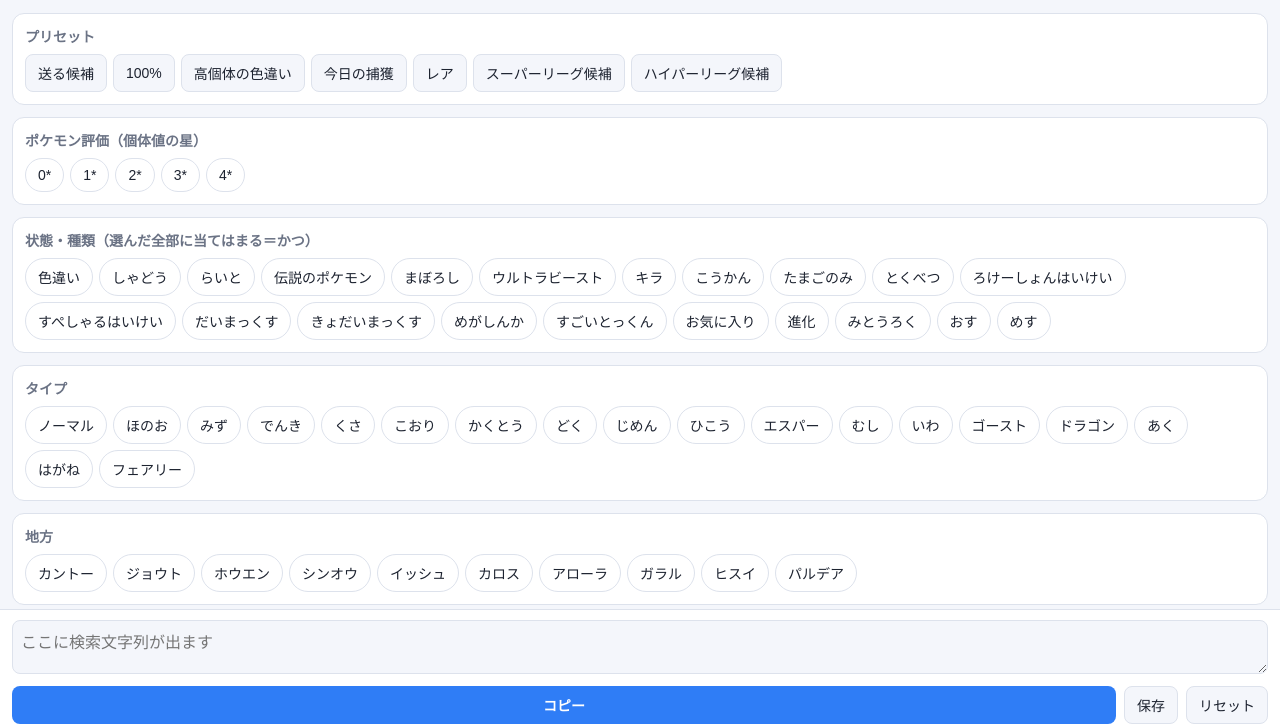
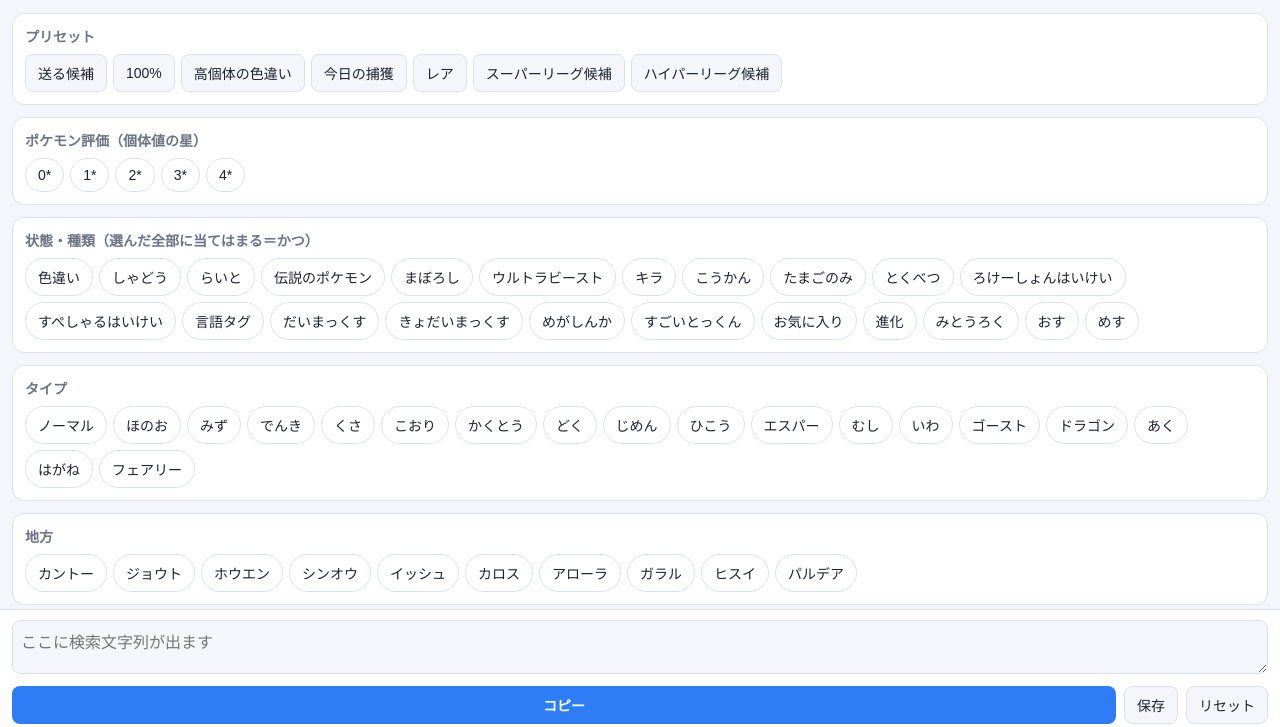
Before and after one commit to umiboshi/pogo-filter, a plain HTML site: page index.html in a window 1280 px wide. Shown: the part 66-793 px from the top of the page. Drawn offline with Linux system fonts and the light colour scheme.

Commit message:
状態・種類に「言語タグ」チップを追加
Co-Authored-By: Claude Opus 5.5 <noreply@anthropic.com>

```diff
--- a/index.html
+++ b/index.html
@@ -164,7 +164,7 @@ const GROUPS = {
   star:   ["0*", "1*", "2*", "3*", "4*"],
   // 表記は攻略サイト（GameWith 2026-11-16更新 / 9db）の記載に合わせた。すごいとっくんは実機で問題なし
   status: ["色違い", "しゃどう", "らいと", "伝説のポケモン", "まぼろし", "ウルトラビースト",
-           "キラ", "こうかん", "たまごのみ", "とくべつ", "ろけーしょんはいけい", "すぺしゃるはいけい", "だいまっくす", "きょだいまっくす",
+           "キラ", "こうかん", "たまごのみ", "とくべつ", "ろけーしょんはいけい", "すぺしゃるはいけい", "言語タグ", "だいまっくす", "きょだいまっくす",
            "めがしんか", "すごいとっくん", "お気に入り", "進化", "みとうろく", "おす", "めす"],
   type:   ["ノーマル", "ほのお", "みず", "でんき", "くさ", "こおり", "かくとう", "どく", "じめん",
            "ひこう", "エスパー", "むし", "いわ", "ゴースト", "ドラゴン", "あく", "はがね", "フェアリー"],
```
